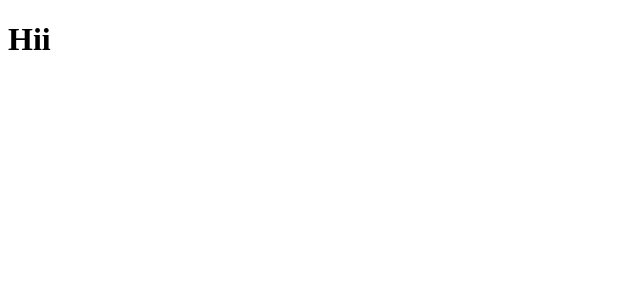
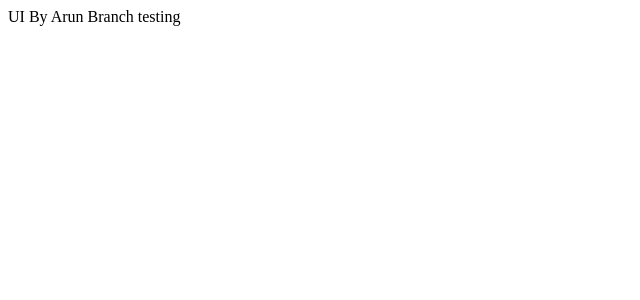
Before and after one commit to hiarun01/hi-rescue, a React (Vite) app in the folder FrontEnd/: page / in a window 1280 px wide. Shown: the top 300 px of the page, without its empty margins (0-640 px from the left). Built offline with nearby package versions, Linux system fonts and the light colour scheme.

Commit message:
testing news branch

```diff
--- a/FrontEnd/src/App.jsx
+++ b/FrontEnd/src/App.jsx
@@ -3,7 +3,7 @@ import "./App.css";
 function App() {
   return (
     <>
-      <h1>Hii</h1>
+     UI By Arun Branch testing
     </>
   );
 }
```
